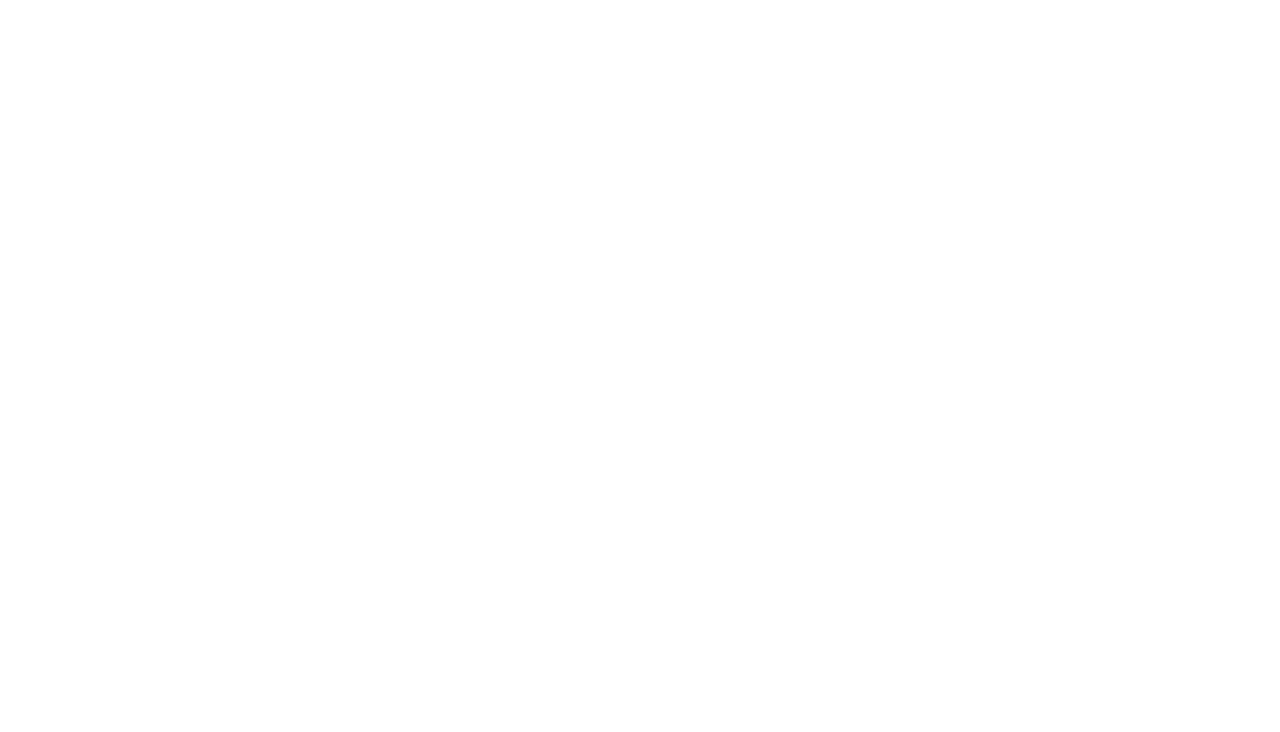
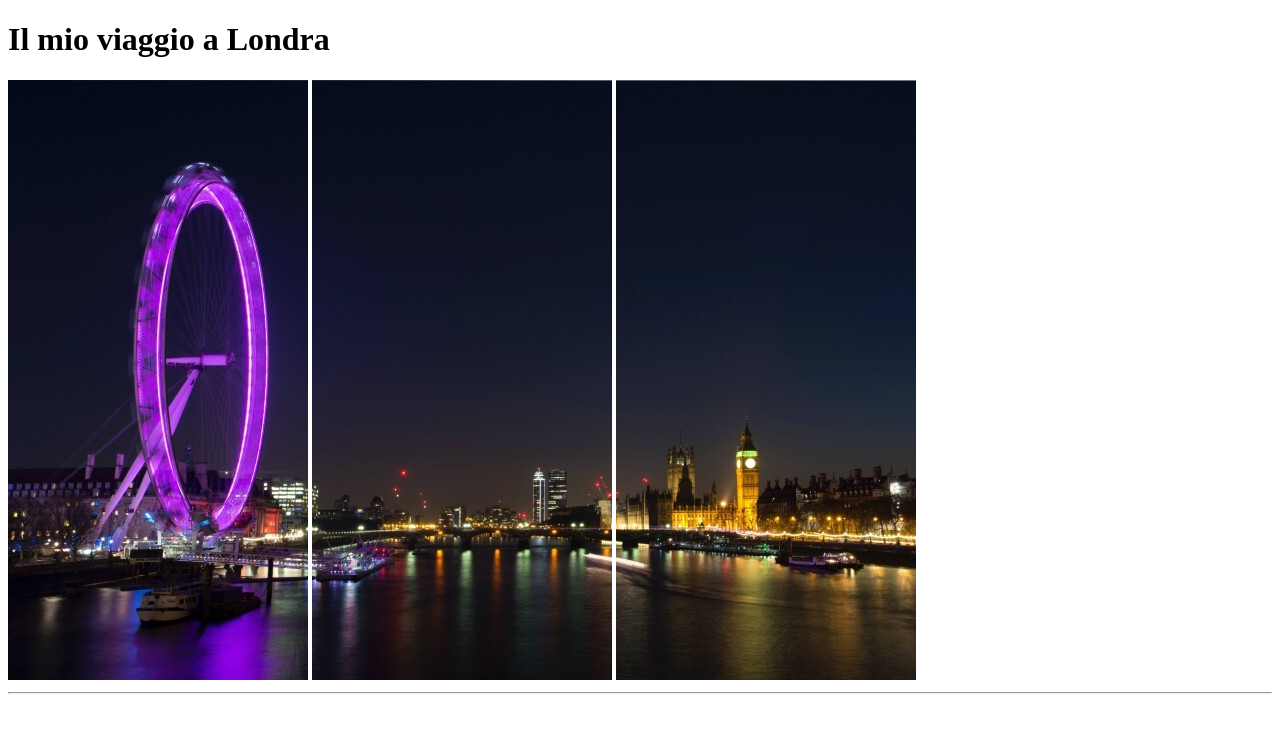
Before and after one commit to EdoardoProstamo/html-london-trip, a plain HTML site: page index.html in a window 1280 px wide. Drawn offline with Linux system fonts and the light colour scheme.

Commit message:
feat: header completato

```diff
--- a/index.html
+++ b/index.html
@@ -3,11 +3,17 @@
 <head>
     <meta charset="UTF-8">
     <meta name="viewport" content="width=device-width, initial-scale=1.0">
-    <title>Document</title>
+    <title>Viaggio a Londra</title>
 </head>
 <body>
-    <!--Intestazion-->
-    <header></header>
+    <!--Intestazione-->
+    <header>
+        <h1>Il mio viaggio a Londra</h1>
+        <img src="Img/pexels-bill-emrich-230794-0.jpg" alt="London Eye">
+        <img src="Img/pexels-bill-emrich-230794-1.jpg" alt="London Bridge">
+        <img src="Img/pexels-bill-emrich-230794-2.jpg" alt="Big Ben">
+        <hr>
+    </header>
     <!--/Intestazione-->
 
     <!--Sviluppo-->
```
Also changed, not shown: Img/London millenium wobbly bridge_thumb[2].jpg (added), Img/Tower_Bridge_at_Dawn.jpg (added), Img/pexels-bill-emrich-230794-0.jpg (added), Img/pexels-bill-emrich-230794-1.jpg (added), Img/pexels-bill-emrich-230794-2.jpg (added).
